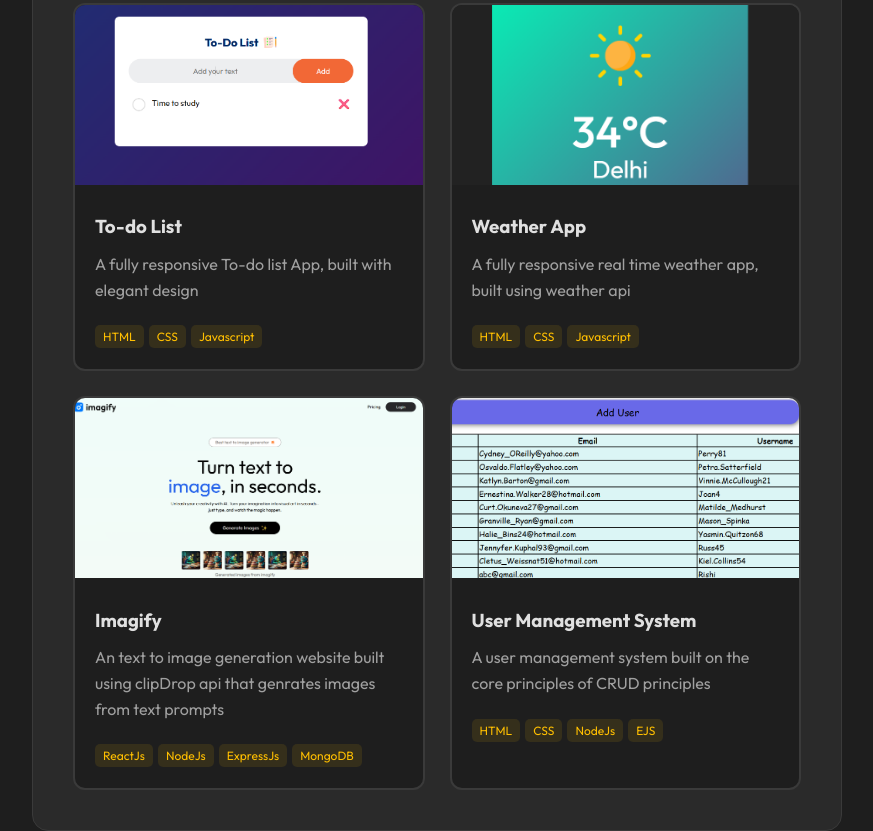
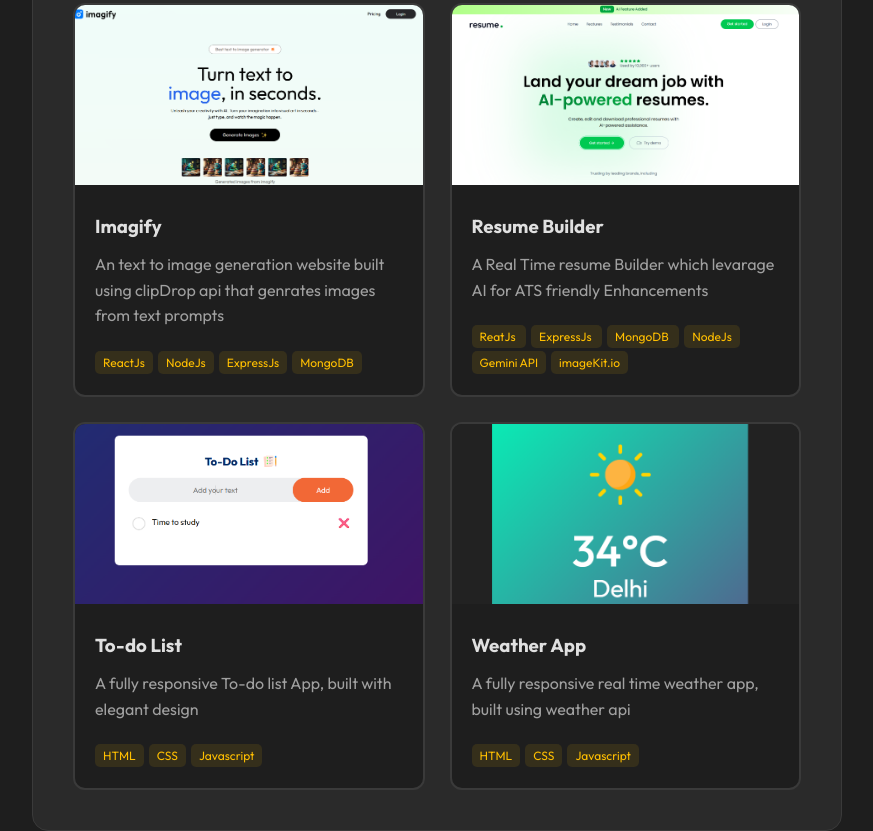
Before and after one commit to rishiraj1209/Portfolio, a plain HTML site: page index.html in a window 1280 px wide. Shown: the part 1273-2104 px from the top of the page, without its empty margins (398-1271 px from the left). Drawn offline with Linux system fonts and the light colour scheme.

Commit message:
Added new Project

```diff
--- a/index.html
+++ b/index.html
@@ -158,6 +158,24 @@
                 <div class="projects-container">
 
                     <div class="project-box">
+                        <a href="https://imagify-seven-cyan.vercel.app/"><img src="assets/Imagify.png" alt=""></a>
+                        <div class="card">
+                            <h3>Imagify</h3>
+                            <p>An text to image generation website built using clipDrop api that genrates images from text prompts</p>
+                            <span>ReactJs</span><span>NodeJs</span><span>ExpressJs</span><span>MongoDB</span>
+                        </div>
+                    </div>
+
+                    <div class="project-box">
+                        <a href="https://resume-builder-frontend-4xjp.onrender.com"><img src="assets/resume-builder.png" alt=""></a>
+                        <div class="card">
+                            <h3>Resume Builder</h3>
+                            <p>A Real Time resume Builder which levarage AI for ATS friendly Enhancements</p>
+                            <span> ReatJs </span><span> ExpressJs </span><span> MongoDB </span><span> NodeJs </span><span>Gemini API</span><span>imageKit.io</span>
+                        </div>
+                    </div>
+
+                    <div class="project-box">
                         <img src="assets/ToDo.png" alt="">
                         <div class="card">
                             <h3>To-do List</h3>
@@ -165,28 +183,13 @@
                             <span>HTML</span><span>CSS</span><span>Javascript</span>
                         </div>
                     </div>
+
                     <div class="project-box">
                         <img src="assets/weather.png" alt="">
                         <div class="card">
                             <h3>Weather App</h3>
                             <p>A fully responsive real time weather app, built using weather api</p>
                             <span>HTML</span><span>CSS</span><span>Javascript</span>
-                        </div>
-                    </div>
-                    <div class="project-box">
-                        <img src="assets/Imagify.png" alt="">
-                        <div class="card">
-                            <h3>Imagify</h3>
-                            <p>An text to image generation website built using clipDrop api that genrates images from text prompts</p>
-                            <span>ReactJs</span><span>NodeJs</span><span>ExpressJs</span><span>MongoDB</span>
-                        </div>
-                    </div>
-                    <div class="project-box">
-                        <img src="assets/user_man.png" alt="">
-                        <div class="card">
-                            <h3>User Management System</h3>
-                            <p>A user management system built on the core principles of CRUD principles</p>
-                            <span>HTML</span><span>CSS</span><span>NodeJs</span><span>EJS</span>
                         </div>
                     </div>
 
--- a/style.css
+++ b/style.css
@@ -353,4 +353,5 @@ nav a:hover{
         justify-content: center;
         gap: 40px;
     }
+
 }
```
Also changed, not shown: assets/resume-builder.png (added).
